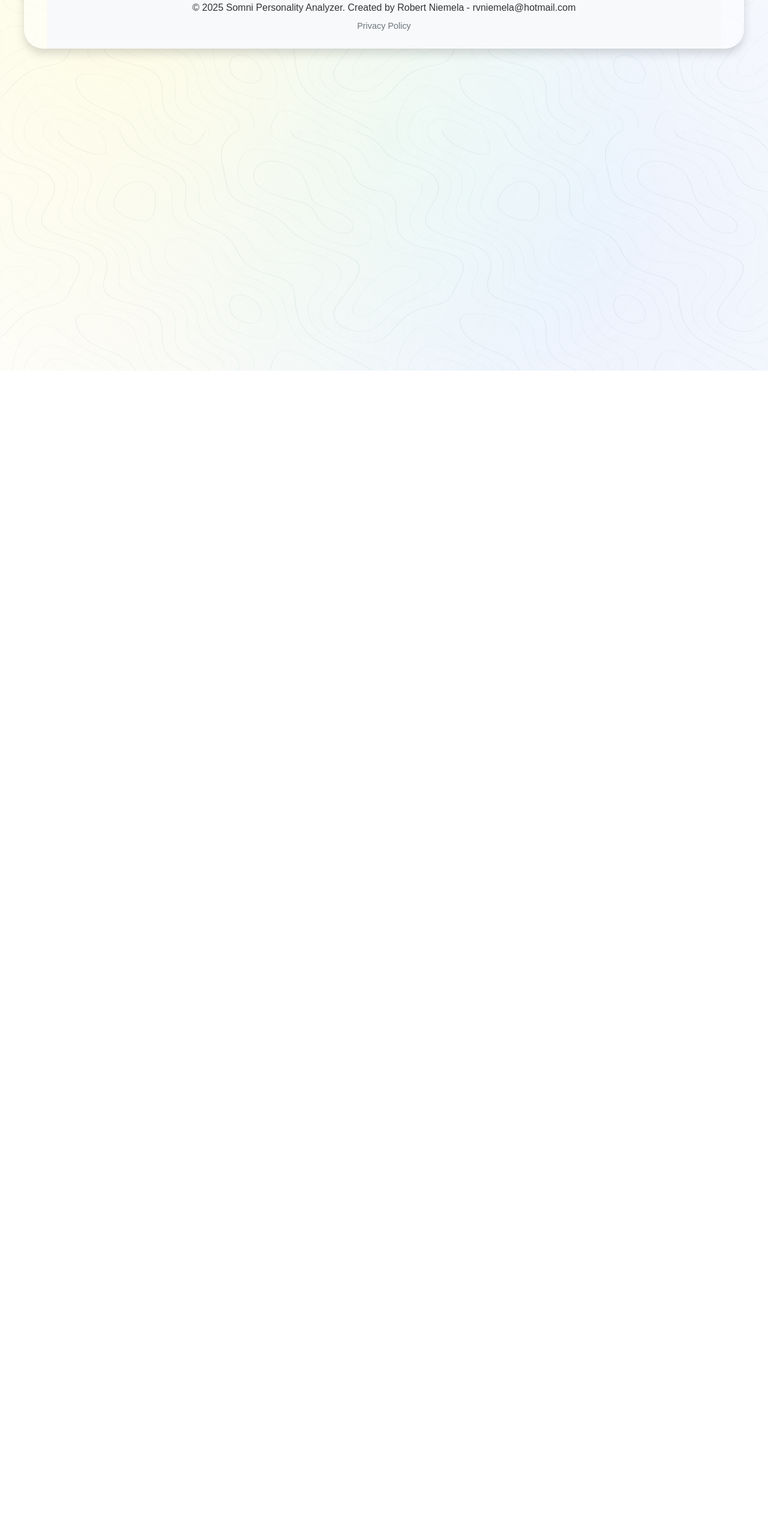
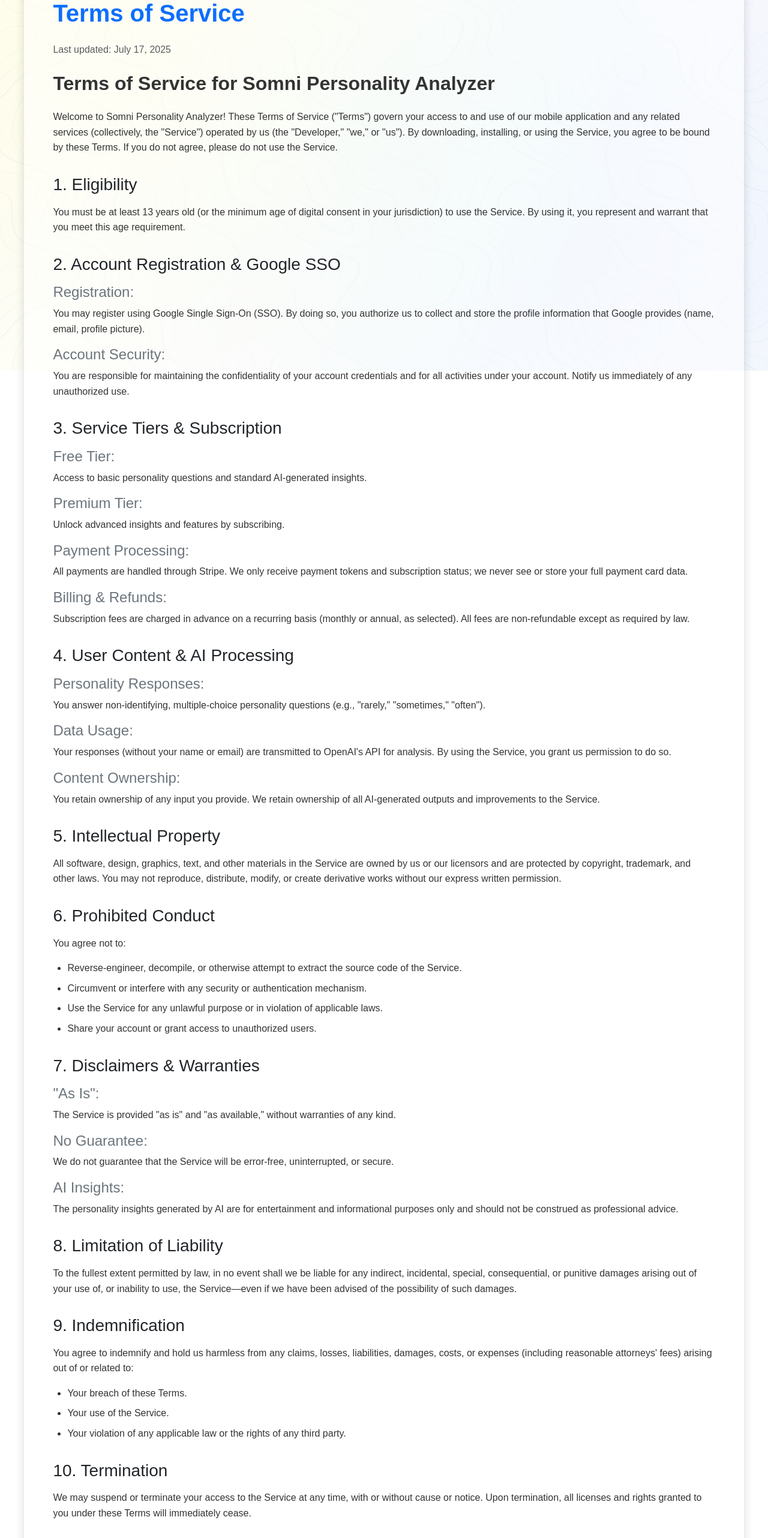
Before and after one commit to rniemela77/somni, a Vue app: page /terms-of-service in a window 1280 px wide. Shown: the part 182-2746 px from the top of the page at 60% size. Before the commit the page ends 800 px from the top, so only its background shows below. Built offline with nearby package versions, Linux system fonts and the light colour scheme; no server answers.

Commit message:
add terms of service page

```diff
--- a/src/Footer.vue
+++ b/src/Footer.vue
@@ -6,7 +6,8 @@
 				- rvniemela@hotmail.com
 			</p>
 			<p class="mb-0">
-				<router-link to="/privacy-policy" class="text-decoration-none">Privacy Policy</router-link>
+				<router-link to="/privacy-policy" class="text-decoration-none me-3">Privacy Policy</router-link>
+				<router-link to="/terms-of-service" class="text-decoration-none">Terms of Service</router-link>
 			</p>
 		</div>
 	</footer>
--- /dev/null
+++ b/src/components/TermsOfService.vue
@@ -0,0 +1,152 @@
+<template>
+    <div class="container py-4">
+        <h1 class="mb-4 fw-bold">Terms of Service</h1>
+        <p class="text-muted mb-4">Last updated: July 17, 2025</p>
+
+        <h2 class="mb-4 fw-bold">Terms of Service for Somni Personality Analyzer</h2>
+
+        <p>Welcome to Somni Personality Analyzer! These Terms of Service ("Terms") govern your access to and use of our
+            mobile application and any related services (collectively, the "Service") operated by us (the "Developer,"
+            "we," or "us"). By downloading, installing, or using the Service, you agree to be bound by these Terms. If
+            you do not agree, please do not use the Service.</p>
+
+        <h3>1. Eligibility</h3>
+        <p>You must be at least 13 years old (or the minimum age of digital consent in your jurisdiction) to use the
+            Service. By using it, you represent and warrant that you meet this age requirement.</p>
+
+        <h3>2. Account Registration & Google SSO</h3>
+        <h4>Registration:</h4>
+        <p>You may register using Google Single Sign-On (SSO). By doing so, you authorize us to collect and store the
+            profile information that Google provides (name, email, profile picture).</p>
+
+        <h4>Account Security:</h4>
+        <p>You are responsible for maintaining the confidentiality of your account credentials and for all activities
+            under your account. Notify us immediately of any unauthorized use.</p>
+
+        <h3>3. Service Tiers & Subscription</h3>
+        <h4>Free Tier:</h4>
+        <p>Access to basic personality questions and standard AI-generated insights.</p>
+
+        <h4>Premium Tier:</h4>
+        <p>Unlock advanced insights and features by subscribing.</p>
+
+        <h4>Payment Processing:</h4>
+        <p>All payments are handled through Stripe. We only receive payment tokens and subscription status; we never see
+            or store your full payment card data.</p>
+
+        <h4>Billing & Refunds:</h4>
+        <p>Subscription fees are charged in advance on a recurring basis (monthly or annual, as selected). All fees are
+            non-refundable except as required by law.</p>
+
+        <h3>4. User Content & AI Processing</h3>
+        <h4>Personality Responses:</h4>
+        <p>You answer non-identifying, multiple-choice personality questions (e.g., "rarely," "sometimes," "often").</p>
+
+        <h4>Data Usage:</h4>
+        <p>Your responses (without your name or email) are transmitted to OpenAI's API for analysis. By using the
+            Service, you grant us permission to do so.</p>
+
+        <h4>Content Ownership:</h4>
+        <p>You retain ownership of any input you provide. We retain ownership of all AI-generated outputs and
+            improvements to the Service.</p>
+
+        <h3>5. Intellectual Property</h3>
+        <p>All software, design, graphics, text, and other materials in the Service are owned by us or our licensors and
+            are protected by copyright, trademark, and other laws. You may not reproduce, distribute, modify, or create
+            derivative works without our express written permission.</p>
+
+        <h3>6. Prohibited Conduct</h3>
+        <p>You agree not to:</p>
+        <ul>
+            <li>Reverse-engineer, decompile, or otherwise attempt to extract the source code of the Service.</li>
+            <li>Circumvent or interfere with any security or authentication mechanism.</li>
+            <li>Use the Service for any unlawful purpose or in violation of applicable laws.</li>
+            <li>Share your account or grant access to unauthorized users.</li>
+        </ul>
+
+        <h3>7. Disclaimers & Warranties</h3>
+        <h4>"As Is":</h4>
+        <p>The Service is provided "as is" and "as available," without warranties of any kind.</p>
+
+        <h4>No Guarantee:</h4>
+        <p>We do not guarantee that the Service will be error-free, uninterrupted, or secure.</p>
+
+        <h4>AI Insights:</h4>
+        <p>The personality insights generated by AI are for entertainment and informational purposes only and should not
+            be construed as professional advice.</p>
+
+        <h3>8. Limitation of Liability</h3>
+        <p>To the fullest extent permitted by law, in no event shall we be liable for any indirect, incidental, special,
+            consequential, or punitive damages arising out of your use of, or inability to use, the Service—even if we
+            have been advised of the possibility of such damages.</p>
+
+        <h3>9. Indemnification</h3>
+        <p>You agree to indemnify and hold us harmless from any claims, losses, liabilities, damages, costs, or expenses
+            (including reasonable attorneys' fees) arising out of or related to:</p>
+        <ul>
+            <li>Your breach of these Terms.</li>
+            <li>Your use of the Service.</li>
+            <li>Your violation of any applicable law or the rights of any third party.</li>
+        </ul>
+
+        <h3>10. Termination</h3>
+        <p>We may suspend or terminate your access to the Service at any time, with or without cause or notice. Upon
+            termination, all licenses and rights granted to you under these Terms will immediately cease.</p>
+
+        <h3>11. Changes to the Terms</h3>
+        <p>We reserve the right to modify these Terms at any time. We will post the revised Terms here with an updated
+            "Last updated" date. Your continued use of the Service after changes are posted constitutes your acceptance
+            of the new Terms.</p>
+
+        <h3>12. Governing Law & Dispute Resolution</h3>
+        <p>These Terms are governed by the laws of the United States, without regard to its conflict-of-law principles.
+            Any dispute arising out of or relating to these Terms shall be subject to the exclusive jurisdiction of the
+            courts located in the United States.</p>
+
+        <h3>13. Contact Information</h3>
+        <p>If you have any questions about these Terms, please contact us at:</p>
+        <p>Email: <a href="mailto:rvniemela@hotmail.com">rvniemela@hotmail.com</a></p>
+    </div>
+</template>
+
+<script setup lang="ts">
+</script>
+
+<style scoped>
+.container {
+    max-width: 1200px;
+}
+
+h1 {
+    color: var(--bs-primary, #0d6efd);
+}
+
+.card {
+    border: none;
+    box-shadow: 0 0.125rem 0.25rem rgba(0, 0, 0, 0.075);
+}
+
+ul {
+    padding-left: 1.5rem;
+}
+
+li {
+    margin-bottom: 0.5rem;
+}
+
+h3 {
+    color: var(--bs-dark, #212529);
+    margin-top: 2rem;
+    margin-bottom: 1rem;
+}
+
+h4 {
+    color: var(--bs-secondary, #6c757d);
+    margin-top: 1rem;
+    margin-bottom: 0.5rem;
+}
+
+p {
+    margin-bottom: 1rem;
+}
+</style>
--- a/src/router.ts
+++ b/src/router.ts
@@ -7,6 +7,7 @@ import Cancel from "./components/Cancel.vue";
 import Dashboard from "./components/Dashboard.vue";
 import Account from "./components/Account.vue";
 import PrivacyPolicy from "./components/PrivacyPolicy.vue";
+import TermsOfService from "./components/TermsOfService.vue";
 import { useUserStore } from "./stores/user";
 
 // Define custom meta types
@@ -80,6 +81,11 @@ const routes: AppRouteRecord[] = [
     path: "/privacy-policy",
     component: PrivacyPolicy,
     name: 'privacy-policy'
+  },
+  {
+    path: "/terms-of-service",
+    component: TermsOfService,
+    name: 'terms-of-service'
   }
 ];
 
```
